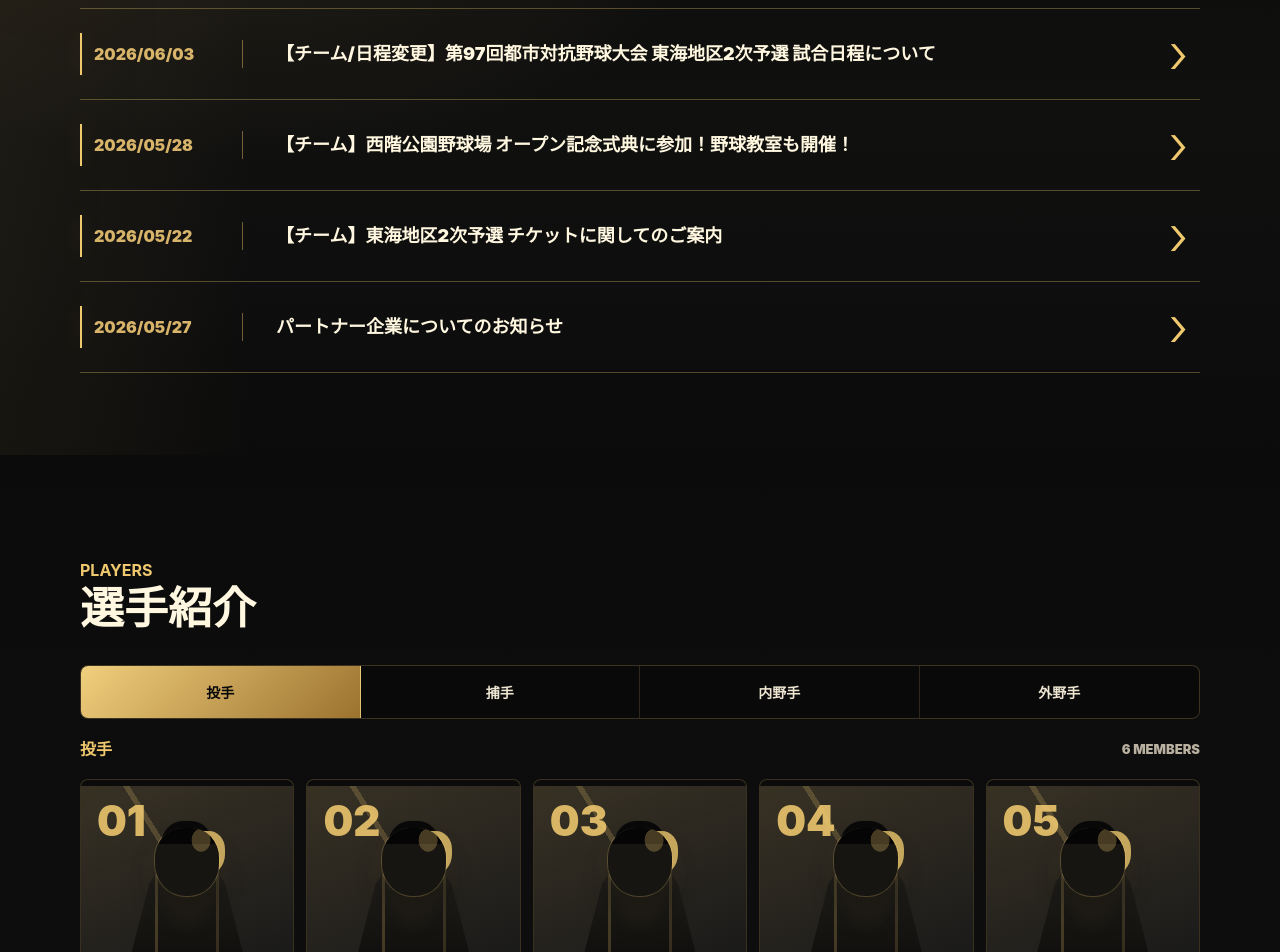
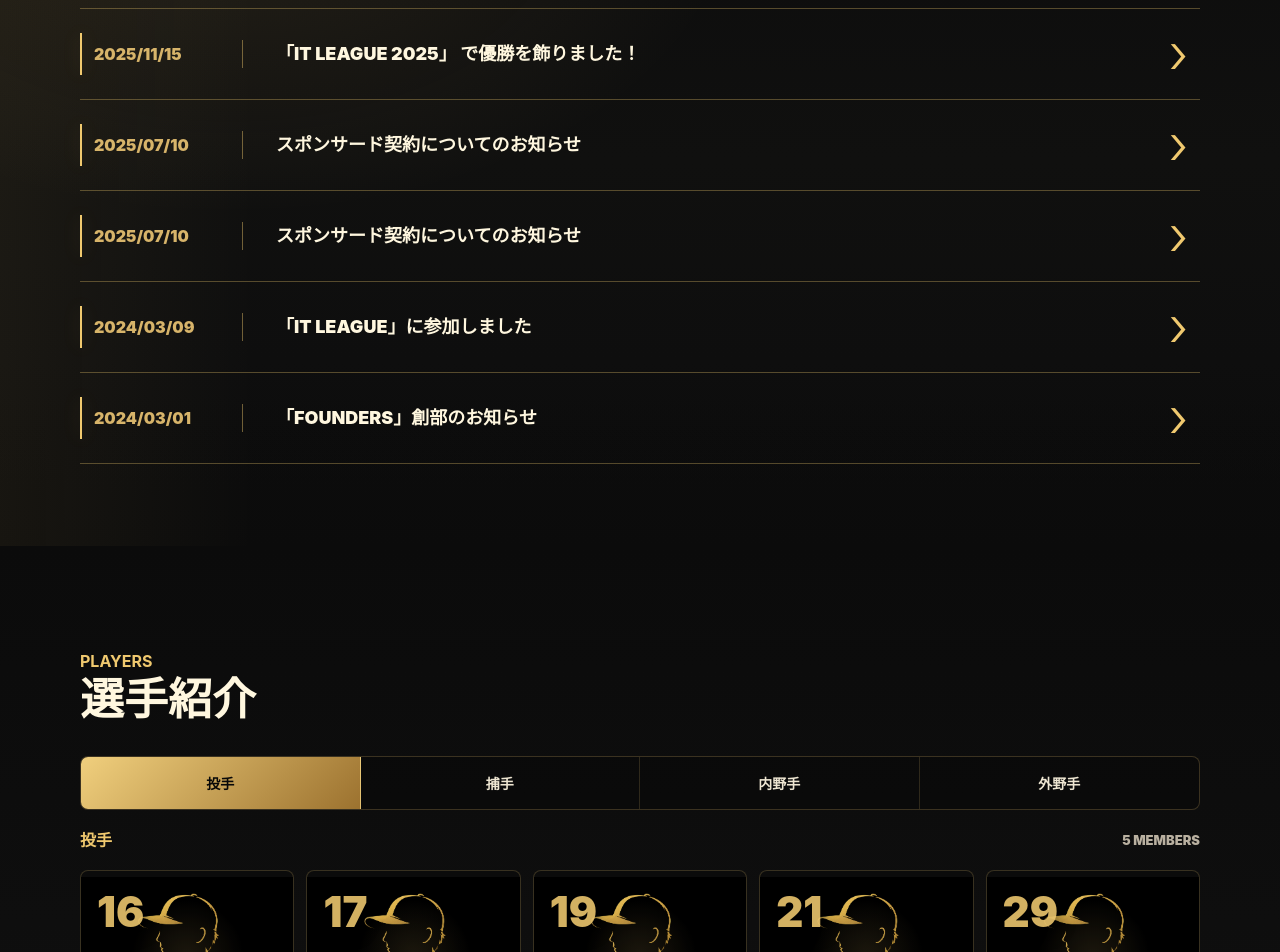
Before and after one commit to aiharayoshio-stack/founders-bc.com, a Next.js app: page / in a window 1280 px wide. Shown: the part 1400-2352 px from the top of the page. Built offline with nearby package versions, Linux system fonts and the light colour scheme.

Commit message:
Update roster news and contact content

```diff
--- a/app/NewsSection.tsx
+++ b/app/NewsSection.tsx
@@ -12,8 +12,8 @@ type NewsItem = {
 
 const newsItems: NewsItem[] = [
   {
-    date: "2026/06/12",
-    title: "【チーム】第97回都市対抗野球大会 本大会出場決定のお知らせ",
+    date: "2024/03/01",
+    title: "「FOUNDERS」創部のお知らせ",
     category: "Team",
     summary: "本大会出場に向けて、チーム一丸となって準備を進めています。",
     body: [
@@ -22,8 +22,8 @@ const newsItems: NewsItem[] = [
     ],
   },
   {
-    date: "2026/06/03",
-    title: "【チーム/日程変更】第97回都市対抗野球大会 東海地区2次予選 試合日程について",
+    date: "2024/03/09",
+    title: "「IT LEAGUE」に参加しました",
     category: "Schedule",
     summary: "東海地区2次予選の試合日程に変更があります。",
     body: [
@@ -32,8 +32,8 @@ const newsItems: NewsItem[] = [
     ],
   },
   {
-    date: "2026/05/28",
-    title: "【チーム】西階公園野球場 オープン記念式典に参加！野球教室も開催！",
+    date: "2025/07/10",
+    title: "スポンサード契約についてのお知らせ",
     category: "Event",
     summary: "地域の皆さまと一緒に、野球の楽しさを共有しました。",
     body: [
@@ -42,8 +42,8 @@ const newsItems: NewsItem[] = [
     ],
   },
   {
-    date: "2026/05/22",
-    title: "【チーム】東海地区2次予選 チケットに関してのご案内",
+    date: "2025/07/10",
+    title: "スポンサード契約についてのお知らせ",
     category: "Ticket",
     summary: "予選観戦チケットに関する基本情報をまとめました。",
     body: [
@@ -52,13 +52,23 @@ const newsItems: NewsItem[] = [
     ],
   },
   {
-    date: "2026/05/27",
-    title: "パートナー企業についてのお知らせ",
+    date: "2025/11/15",
+    title: "「IT LEAGUE 2025」 で優勝を飾りました！",
     category: "Partner",
     summary: "チーム活動を支えてくださるパートナー企業を募集しています。",
     body: [
       "チームの活動理念に共感し、ともに地域スポーツを盛り上げてくださるパートナー企業を募集しています。",
       "ロゴ掲載、イベント連携、SNSでの紹介など、チームの成長に合わせた協賛メニューを準備しています。",
+    ],
+  },
+  {
+    date: "2026/04/01",
+    title: "「プライドジャパンドリームカップ2026（東京都予選）」出場のお知らせ",
+    category: "Team",
+    summary: "本大会出場に向けて、チーム一丸となって準備を進めています。",
+    body: [
+      "第97回都市対抗野球大会の本大会出場が決定しました。日頃より応援いただいている皆さまに、心より感謝申し上げます。",
+      "本大会ではPLAY BOLDのスローガンを胸に、最後まで攻める姿勢を貫きます。試合情報や応援案内は、詳細が決まり次第お知らせします。",
     ],
   },
 ];
@@ -67,6 +77,7 @@ export function NewsSection() {
   const [selectedNews, setSelectedNews] = useState<NewsItem | null>(null);
   const [isModalClosing, setIsModalClosing] = useState(false);
   const closeTimerRef = useRef<ReturnType<typeof setTimeout> | null>(null);
+  const sortedNewsItems = [...newsItems].sort((left, right) => right.date.localeCompare(left.date));
 
   const openNewsModal = (item: NewsItem) => {
     if (closeTimerRef.current) {
@@ -124,8 +135,8 @@ export function NewsSection() {
         <h2>チームニュース</h2>
       </div>
       <div className="newsList">
-        {newsItems.map((item) => (
-          <button className="newsItem" key={item.title} onClick={() => openNewsModal(item)} type="button">
+        {sortedNewsItems.map((item, index) => (
+          <button className="newsItem" key={`${item.date}-${item.title}-${index}`} onClick={() => openNewsModal(item)} type="button">
             <time>{item.date}</time>
             <span className="newsDivider" aria-hidden="true" />
             <h3>{item.title}</h3>
--- a/app/PlayersSection.tsx
+++ b/app/PlayersSection.tsx
@@ -23,69 +23,125 @@ type Player = {
   salesPoint: string;
 };
 
-type PlayerBase = Pick<Player, "position" | "role" | "detail" | "style" | "profile">;
+type RosterEntry = Pick<Player, "number" | "name" | "romanName" | "position"> &
+  Partial<
+    Pick<Player, "throwingBatting" | "school" | "birthdate" | "birthplace" | "body" | "department" | "salesPoint">
+  >;
 
 const positions: Position[] = ["投手", "捕手", "内野手", "外野手"];
-const familyNames = ["渕上", "高橋", "佐藤", "田中", "鈴木", "山本", "中村", "小林", "加藤", "伊藤"];
-const givenNames = ["佳輝", "翔太", "大和", "蓮", "悠真", "拓海", "颯太", "陸", "陽翔", "一真"];
-const romanFamilyNames = ["FUCHIGAMI", "TAKAHASHI", "SATO", "TANAKA", "SUZUKI", "YAMAMOTO", "NAKAMURA", "KOBAYASHI", "KATO", "ITO"];
-const romanGivenNames = ["YOSHIKI", "SHOTA", "YAMATO", "REN", "YUMA", "TAKUMI", "SOTA", "RIKU", "HARUTO", "KAZUMA"];
 
-const positionProfiles: PlayerBase[] = [
-  {
-    position: "投手",
+const positionProfiles: Record<Position, Omit<Player, "number" | "name" | "romanName" | "position">> = {
+  投手: {
     role: "Pitcher",
-    detail: "マウンドから流れを作る、勝負どころの一枚。",
+    detail: "マウンドから試合の流れを作る投手メンバー。",
     style: "Power / Control",
     profile:
       "テンポよくストライクを重ね、守備からチームのリズムを作るタイプ。大事な場面で腕を振れる強さを武器にします。",
+    joined: "2026",
+    throwingBatting: "右投右打",
+    school: "プロフィール準備中",
+    birthdate: "プロフィール準備中",
+    birthplace: "プロフィール準備中",
+    body: "プロフィール準備中",
+    department: "プロフィール準備中",
+    salesPoint: "マウンドで流れを作る投球",
   },
-  {
-    position: "捕手",
+  捕手: {
     role: "Catcher",
     detail: "守備の中心として試合を読む、頼れる司令塔。",
     style: "Lead / Block",
     profile:
       "投手の良さを引き出しながら、試合全体を落ち着いて組み立てる存在。細かな声かけでチームを締めます。",
+    joined: "2026",
+    throwingBatting: "右投右打",
+    school: "プロフィール準備中",
+    birthdate: "プロフィール準備中",
+    birthplace: "プロフィール準備中",
+    body: "プロフィール準備中",
+    department: "プロフィール準備中",
+    salesPoint: "守備の中心として試合を動かすリード",
   },
-  {
-    position: "内野手",
+  内野手: {
     role: "Infielder",
     detail: "堅実な守備と勝負強い打撃で内野を締める。",
     style: "Glove / Contact",
     profile:
       "一歩目の反応と送球の安定感で流れを切らさないプレーヤー。攻撃ではつなぐ意識を大切にします。",
+    joined: "2026",
+    throwingBatting: "右投右打",
+    school: "プロフィール準備中",
+    birthdate: "プロフィール準備中",
+    birthplace: "プロフィール準備中",
+    body: "プロフィール準備中",
+    department: "プロフィール準備中",
+    salesPoint: "堅実な守備と勝負強い打撃",
   },
-  {
-    position: "外野手",
+  外野手: {
     role: "Outfielder",
     detail: "広い守備範囲と走力でチャンスを広げる。",
     style: "Speed / Range",
     profile:
       "広いフィールドをカバーし、長打を防ぐ守備範囲が持ち味。走塁でも次の塁を狙う姿勢を見せます。",
+    joined: "2026",
+    throwingBatting: "右投右打",
+    school: "プロフィール準備中",
+    birthdate: "プロフィール準備中",
+    birthplace: "プロフィール準備中",
+    body: "プロフィール準備中",
+    department: "プロフィール準備中",
+    salesPoint: "広い守備範囲と積極的な走塁",
   },
+};
+
+const rosterEntries: RosterEntry[] = [
+  { number: "26", name: "金子 晋也", romanName: "KANEKO SHINYA", position: "外野手" },
+  { number: "55", name: "北尾 共", romanName: "KITAO TOMO", position: "外野手" },
+  { number: "42", name: "西田 燎平", romanName: "NISHIDA RYOHEI", position: "内野手" },
+  { number: "9", name: "片岡 宏斗", romanName: "KATAOKA HIROTO", position: "内野手" },
+  { number: "50", name: "磯田 将太", romanName: "ISODA SHOTA", position: "内野手" },
+  { number: "1", name: "橋本 駿", romanName: "HASHIMOTO SHUN", position: "外野手" },
+  { number: "25", name: "宮城 圭介", romanName: "MIYAGI KEISUKE", position: "捕手" },
+  {
+    number: "3",
+    name: "相原 嘉夫",
+    romanName: "AIHARA YOSHIO",
+    position: "内野手",
+    throwingBatting: "右投右打",
+    school: "明徳義塾中-浦和学院高",
+    birthdate: "1995年12月8日",
+    birthplace: "神奈川県川崎市",
+    body: "171cm/70kg",
+    department: "起業家",
+    salesPoint: "勝負強い打撃",
+  },
+  { number: "27", name: "児山 一樹", romanName: "KOYAMA KAZUKI", position: "捕手" },
+  { number: "29", name: "毛利 拓樹", romanName: "MOURI TAKUKI", position: "投手" },
+  { number: "23", name: "山木 陸生", romanName: "YAMAKI RIKUO", position: "外野手" },
+  { number: "10", name: "小林 晃", romanName: "KOBAYASHI AKIRA", position: "捕手" },
+  { number: "6", name: "スティーブコバヤシ", romanName: "STEVE KOBAYASHI", position: "外野手" },
+  { number: "66", name: "小澤 真彦", romanName: "OZAWA MASAHIKO", position: "外野手" },
+  { number: "36", name: "井上 隆太朗", romanName: "INOUE RYUTARO", position: "内野手" },
+  { number: "99", name: "甚野 広行", romanName: "JINNO HIROYUKI", position: "内野手" },
+  { number: "4", name: "辻江 樹生", romanName: "TSUJIE TATSUKI", position: "内野手" },
+  { number: "51", name: "長谷川 大将", romanName: "HASEGAWA DAISUKE", position: "外野手" },
+  { number: "33", name: "伊藤 聡", romanName: "ITO SATOSHI", position: "内野手" },
+  { number: "2", name: "伊藤 源一", romanName: "ITO GENICHI", position: "内野手" },
+  { number: "16", name: "塚田 淳矢", romanName: "TSUKADA JUNYA", position: "投手" },
+  { number: "17", name: "山田 優大", romanName: "YAMADA YUDAI", position: "投手" },
+  { number: "19", name: "翁 安毅", romanName: "OKINA YASUTAKE", position: "投手" },
+  { number: "21", name: "滝島 大貴", romanName: "TAKISHIMA DAIKI", position: "投手" },
+  { number: "13", name: "髙木 聡吾", romanName: "TAKAGI SOGO", position: "外野手" },
+  { number: "7", name: "結束 大智", romanName: "KESSOKU DAICHI", position: "外野手" },
 ];
 
-const players: Player[] = positionProfiles.flatMap((profile, positionIndex) =>
-  Array.from({ length: 6 }, (_, memberIndex) => {
-    const index = positionIndex * 6 + memberIndex + 1;
+const comparePlayersByNumber = (left: Player, right: Player) => Number(left.number) - Number(right.number);
 
-    return {
-      ...profile,
-      number: String(index).padStart(2, "0"),
-      name: `${familyNames[index % familyNames.length]} ${givenNames[index % givenNames.length]}`,
-      romanName: `${romanFamilyNames[index % romanFamilyNames.length]} ${romanGivenNames[index % romanGivenNames.length]}`,
-      joined: `20${24 + (memberIndex % 3)}`,
-      throwingBatting: profile.position === "投手" ? "右投右打" : memberIndex % 2 === 0 ? "右投左打" : "右投右打",
-      school: `${["星稜高校", "桐蔭学園高校", "横浜高校", "東海大相模高校", "明徳義塾高校"][memberIndex % 5]} - ${["星槎道都大学", "日本体育大学", "亜細亜大学", "立正大学", "専修大学"][positionIndex % 5]}`,
-      birthdate: `199${6 + (memberIndex % 4)}年${6 + (memberIndex % 6)}月${12 + memberIndex}日`,
-      birthplace: ["神奈川県", "東京都", "千葉県", "埼玉県", "静岡県"][memberIndex % 5],
-      body: `${172 + memberIndex}cm/${74 + positionIndex + memberIndex}kg`,
-      department: `${["本社工場", "営業部", "管理部"][memberIndex % 3]}　町いちばんG`,
-      salesPoint: profile.position === "投手" ? "直球と変化球のコンビネーション" : profile.detail,
-    };
-  }),
-);
+const players: Player[] = rosterEntries
+  .map((entry) => ({
+    ...positionProfiles[entry.position],
+    ...entry,
+  }))
+  .sort(comparePlayersByNumber);
 
 const pitchMetrics = [
   ["球速", "163 km/h"],
@@ -258,7 +314,7 @@ export function PlayersSection() {
         {filteredPlayers.map((player) => (
           <button
             className="playerCard"
-            key={player.number}
+            key={`${player.number}-${player.name}`}
             onClick={() => openPlayerModal(player)}
             type="button"
           >
@@ -346,12 +402,12 @@ export function PlayersSection() {
             <div className="modalPlayerInfo">
               <dl className="profileDataList">
                 {[
-                  ["最終学歴", selectedPlayer.school],
+                  ["球歴 / 学歴", selectedPlayer.school],
                   ["生年月日", selectedPlayer.birthdate],
                   ["出身地", selectedPlayer.birthplace],
                   ["身長 / 体重", selectedPlayer.body],
                   ["職業", selectedPlayer.department],
-                  ["おれのここを見てくれ！", selectedPlayer.salesPoint],
+                  ["俺のここを見てくれ！", selectedPlayer.salesPoint],
                 ].map(([label, value]) => (
                   <div className="profileDataRow" key={label}>
                     <dt>{label}</dt>
--- a/app/RecruitSection.tsx
+++ b/app/RecruitSection.tsx
@@ -2,7 +2,7 @@
 
 import { useState } from "react";
 
-const recruitment = ["選手・マネージャー", "練習試合", "スポンサー", "メディア"];
+const recruitment = ["選手・マネージャ・コーチ", "練習試合", "スポンサー", "メディア"];
 
 export function RecruitSection() {
   const [isFormOpen, setIsFormOpen] = useState(false);
--- a/app/globals.css
+++ b/app/globals.css
@@ -684,63 +684,24 @@ main {
 }
 
 .playerPhoto {
-  --avatar-body-width: 126px;
-  --avatar-body-height: 126px;
-  --avatar-body-bottom: -22px;
-  --avatar-head-width: 64px;
-  --avatar-head-height: 68px;
-  --avatar-head-top: 42px;
   position: relative;
   display: block;
   min-height: 174px;
   overflow: hidden;
   background:
-    radial-gradient(circle at 50% 50%, rgba(240, 201, 111, 0.16), transparent 34%),
-    linear-gradient(58deg, transparent 0 47%, rgba(240, 201, 111, 0.2) 47% 49%, transparent 49%),
-    linear-gradient(160deg, rgba(215, 180, 106, 0.18), rgba(255, 255, 255, 0.02)),
-    #151515;
+    linear-gradient(180deg, rgba(0, 0, 0, 0.02) 0%, rgba(0, 0, 0, 0.24) 64%, rgba(0, 0, 0, 0.68) 100%),
+    radial-gradient(circle at 50% 46%, rgba(240, 201, 111, 0.14), transparent 40%),
+    url("/player-placeholder.png") center 44% / cover no-repeat,
+    #050505;
   transition: background 180ms ease;
 }
 
 .playerPhoto::before {
-  content: "";
-  position: absolute;
-  left: 50%;
-  bottom: var(--avatar-body-bottom);
-  width: var(--avatar-body-width);
-  height: var(--avatar-body-height);
-  transform: translateX(-50%);
-  border: 1px solid rgba(215, 180, 106, 0.34);
-  border-radius: 44px 44px 12px 12px;
-  background:
-    linear-gradient(90deg, transparent 0 24%, rgba(240, 201, 111, 0.22) 24% 27%, transparent 27% 73%, rgba(240, 201, 111, 0.16) 73% 76%, transparent 76%),
-    radial-gradient(ellipse at 50% 0%, rgba(240, 201, 111, 0.18), transparent 44%),
-    linear-gradient(180deg, #25231e 0%, #11100e 76%, #070707 100%);
-  clip-path: polygon(20% 22%, 36% 0, 64% 0, 80% 22%, 100% 100%, 0 100%);
-  filter: drop-shadow(0 18px 20px rgba(0, 0, 0, 0.42));
-  transition:
-    border-color 180ms ease,
-    filter 180ms ease;
+  content: none;
 }
 
 .playerPhoto::after {
-  content: "";
-  position: absolute;
-  left: 50%;
-  top: var(--avatar-head-top);
-  width: var(--avatar-head-width);
-  height: var(--avatar-head-height);
-  transform: translateX(-50%);
-  border-radius: 44% 44% 48% 48%;
-  background:
-    radial-gradient(ellipse at 72% 18%, rgba(240, 201, 111, 0.28) 0 14%, transparent 15%),
-    linear-gradient(180deg, #050505 0 24%, #171511 24% 100%);
-  box-shadow:
-    18px -9px 0 -12px rgba(240, 201, 111, 0.78),
-    0 -13px 0 -6px #080808,
-    0 0 0 1px rgba(215, 180, 106, 0.26),
-    0 18px 24px rgba(0, 0, 0, 0.42);
-  transition: box-shadow 180ms ease;
+  content: none;
 }
 
 .playerPhoto span {
@@ -752,6 +713,7 @@ main {
   font-weight: 950;
   letter-spacing: 0;
   line-height: 1;
+  text-shadow: 0 3px 18px rgba(0, 0, 0, 0.78);
 }
 
 .playerInfo {
@@ -802,24 +764,18 @@ main {
 
 .playerCard:hover .playerPhoto {
   background:
-    radial-gradient(circle at 50% 50%, rgba(240, 201, 111, 0.2), transparent 34%),
-    linear-gradient(58deg, transparent 0 47%, rgba(240, 201, 111, 0.26) 47% 49%, transparent 49%),
-    linear-gradient(160deg, rgba(240, 201, 111, 0.24), rgba(255, 255, 255, 0.04)),
-    #171717;
+    linear-gradient(180deg, rgba(0, 0, 0, 0) 0%, rgba(0, 0, 0, 0.2) 64%, rgba(0, 0, 0, 0.62) 100%),
+    radial-gradient(circle at 50% 46%, rgba(240, 201, 111, 0.2), transparent 42%),
+    url("/player-placeholder.png") center 44% / cover no-repeat,
+    #070707;
 }
 
 .playerCard:hover .playerPhoto::before {
-  border-color: rgba(240, 201, 111, 0.66);
-  filter: drop-shadow(0 20px 24px rgba(0, 0, 0, 0.48));
+  content: none;
 }
 
 .playerCard:hover .playerPhoto::after {
-  box-shadow:
-    18px -9px 0 -12px rgba(240, 201, 111, 0.9),
-    0 -13px 0 -6px #080808,
-    0 0 0 1px rgba(240, 201, 111, 0.5),
-    0 18px 24px rgba(0, 0, 0, 0.42),
-    0 0 22px rgba(240, 201, 111, 0.14);
+  content: none;
 }
 
 .playerModalOverlay {
@@ -964,79 +920,43 @@ main {
 }
 
 .modalPlayerPhoto {
-  --avatar-body-width: 226px;
-  --avatar-body-height: 210px;
-  --avatar-body-bottom: 46px;
-  --avatar-head-width: 112px;
-  --avatar-head-height: 114px;
-  --avatar-head-top: 118px;
   position: relative;
   flex: 0 0 100%;
   min-height: inherit;
   margin: 0;
   background:
-    radial-gradient(circle at 52% 48%, rgba(240, 201, 111, 0.16), transparent 28%),
-    linear-gradient(58deg, transparent 0 46%, rgba(240, 201, 111, 0.22) 46% 48%, transparent 48%),
-    linear-gradient(160deg, rgba(240, 201, 111, 0.24), rgba(255, 255, 255, 0.04)),
-    #151515;
+    linear-gradient(180deg, rgba(0, 0, 0, 0.02) 0%, rgba(0, 0, 0, 0.18) 56%, rgba(0, 0, 0, 0.78) 100%),
+    radial-gradient(circle at 50% 44%, rgba(240, 201, 111, 0.18), transparent 42%),
+    url("/player-placeholder.png") center 43% / cover no-repeat,
+    #050505;
   scroll-snap-align: start;
   overflow: hidden;
 }
 
 .galleryAction {
   background:
-    radial-gradient(circle at 52% 48%, rgba(240, 201, 111, 0.13), transparent 28%),
-    linear-gradient(58deg, transparent 0 46%, rgba(240, 201, 111, 0.18) 46% 48%, transparent 48%),
-    linear-gradient(145deg, rgba(255, 255, 255, 0.08), transparent 36%),
-    linear-gradient(22deg, transparent 0 44%, rgba(240, 201, 111, 0.16) 44% 46%, transparent 46%),
-    #161616;
+    linear-gradient(180deg, rgba(0, 0, 0, 0.04) 0%, rgba(0, 0, 0, 0.2) 56%, rgba(0, 0, 0, 0.78) 100%),
+    linear-gradient(145deg, rgba(255, 255, 255, 0.07), transparent 36%),
+    radial-gradient(circle at 50% 44%, rgba(240, 201, 111, 0.16), transparent 42%),
+    url("/player-placeholder.png") center 43% / cover no-repeat,
+    #050505;
 }
 
 .galleryTeam {
   background:
-    radial-gradient(circle at 52% 48%, rgba(240, 201, 111, 0.15), transparent 30%),
-    linear-gradient(58deg, transparent 0 46%, rgba(240, 201, 111, 0.2) 46% 48%, transparent 48%),
-    linear-gradient(160deg, rgba(240, 201, 111, 0.16), rgba(255, 255, 255, 0.035)),
-    #141414;
+    linear-gradient(180deg, rgba(0, 0, 0, 0.02) 0%, rgba(0, 0, 0, 0.18) 56%, rgba(0, 0, 0, 0.78) 100%),
+    linear-gradient(160deg, rgba(240, 201, 111, 0.12), rgba(255, 255, 255, 0.035)),
+    radial-gradient(circle at 50% 44%, rgba(240, 201, 111, 0.18), transparent 42%),
+    url("/player-placeholder.png") center 43% / cover no-repeat,
+    #050505;
 }
 
 .modalPlayerPhoto::before {
-  content: "";
-  position: absolute;
-  left: 50%;
-  z-index: 0;
-  bottom: var(--avatar-body-bottom);
-  width: var(--avatar-body-width);
-  height: var(--avatar-body-height);
-  transform: translateX(-50%);
-  border: 1px solid rgba(240, 201, 111, 0.34);
-  border-radius: 66px 66px 16px 16px;
-  background:
-    linear-gradient(90deg, transparent 0 24%, rgba(240, 201, 111, 0.24) 24% 27%, transparent 27% 73%, rgba(240, 201, 111, 0.16) 73% 76%, transparent 76%),
-    radial-gradient(ellipse at 50% 0%, rgba(240, 201, 111, 0.18), transparent 44%),
-    linear-gradient(180deg, #25231e 0%, #11100e 76%, #070707 100%);
-  clip-path: polygon(20% 22%, 36% 0, 64% 0, 80% 22%, 100% 100%, 0 100%);
-  filter: drop-shadow(0 30px 28px rgba(0, 0, 0, 0.5));
+  content: none;
 }
 
 .modalPlayerPhoto::after {
-  content: "";
-  position: absolute;
-  left: 50%;
-  z-index: 0;
-  top: var(--avatar-head-top);
-  width: var(--avatar-head-width);
-  height: var(--avatar-head-height);
-  transform: translateX(-50%);
-  border-radius: 44% 44% 48% 48%;
-  background:
-    radial-gradient(ellipse at 72% 18%, rgba(240, 201, 111, 0.28) 0 14%, transparent 15%),
-    linear-gradient(180deg, #050505 0 24%, #171511 24% 100%);
-  box-shadow:
-    34px -16px 0 -23px rgba(240, 201, 111, 0.78),
-    0 -22px 0 -10px #080808,
-    0 0 0 1px rgba(215, 180, 106, 0.28),
-    0 24px 32px rgba(0, 0, 0, 0.42);
+  content: none;
 }
 
 .modalPlayerPhoto span {
@@ -1048,6 +968,7 @@ main {
   font-size: 80px;
   font-weight: 950;
   line-height: 1;
+  text-shadow: 0 4px 24px rgba(0, 0, 0, 0.88);
 }
 
 .modalPlayerPhoto figcaption {
@@ -1061,6 +982,7 @@ main {
   font-weight: 950;
   letter-spacing: 0;
   text-transform: uppercase;
+  text-shadow: 0 3px 18px rgba(0, 0, 0, 0.78);
 }
 
 .photoNavButton {
@@ -2285,12 +2207,6 @@ main {
 
   .modalPhotoGallery,
   .modalPlayerPhoto {
-    --avatar-body-width: 194px;
-    --avatar-body-height: 182px;
-    --avatar-body-bottom: 44px;
-    --avatar-head-width: 98px;
-    --avatar-head-height: 102px;
-    --avatar-head-top: 112px;
     min-height: 340px;
   }
 
@@ -2302,17 +2218,6 @@ main {
     width: 36px;
     height: 36px;
     font-size: 28px;
-  }
-
-  .modalPlayerPhoto::before {
-    width: var(--avatar-body-width);
-    height: var(--avatar-body-height);
-  }
-
-  .modalPlayerPhoto::after {
-    top: var(--avatar-head-top);
-    width: var(--avatar-head-width);
-    height: var(--avatar-head-height);
   }
 
   .modalPlayerInfo {
--- a/app/page.tsx
+++ b/app/page.tsx
@@ -57,7 +57,7 @@ export default function Home() {
           <nav aria-label="メインナビゲーション" className="topNav">
             <a href="#news">News</a>
             <a href="#players">Players</a>
-            <a href="#recruit">Recruit</a>
+            <a href="#recruit">Contact</a>
             <a href="#sponsor">Sponsor</a>
           </nav>
         </header>
```
Also changed, not shown: public/player-placeholder.png (added).
